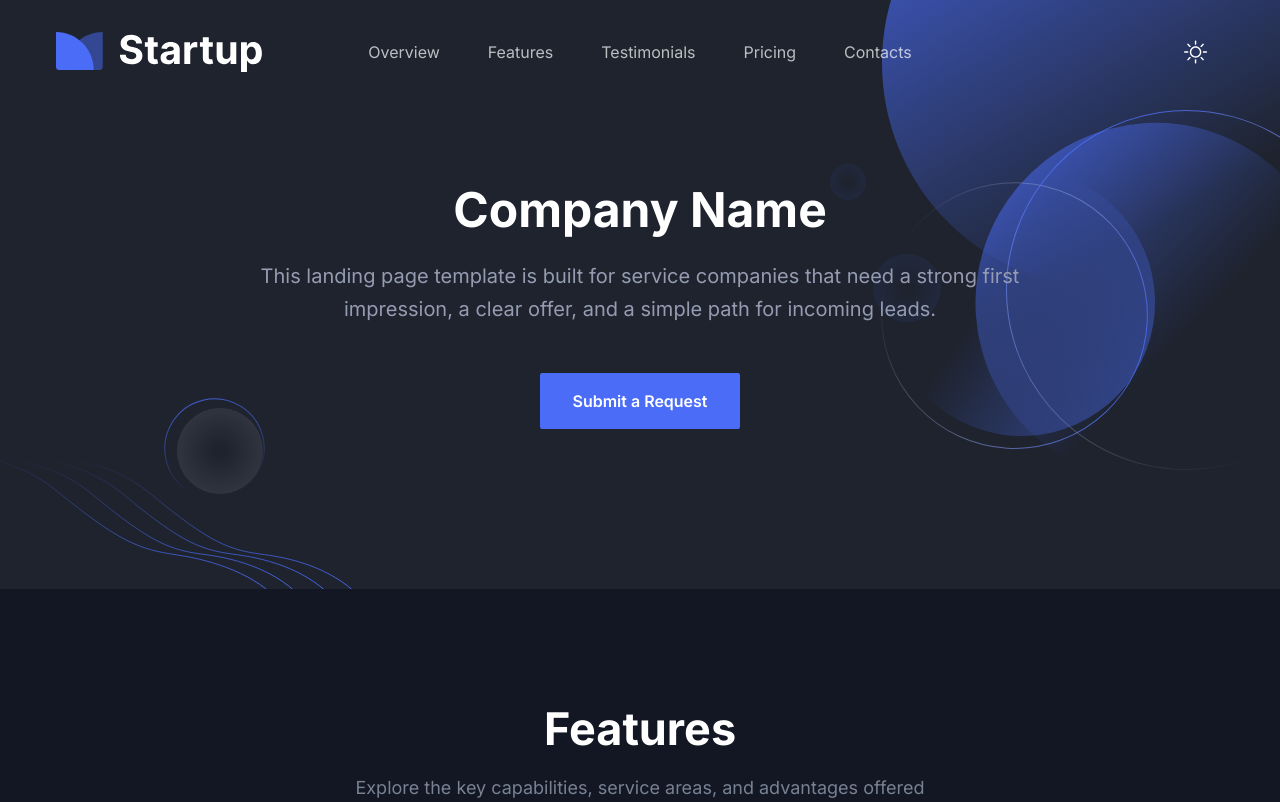
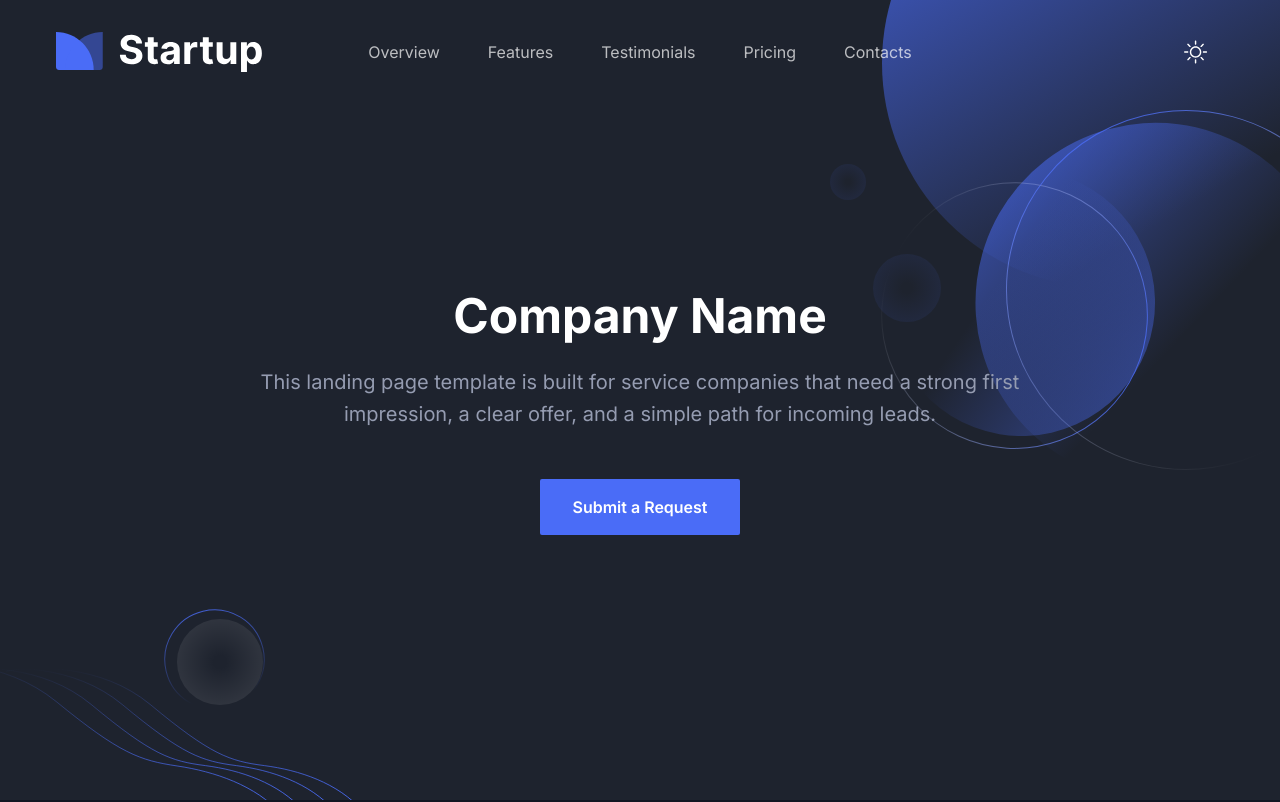
Before and after one commit to d33sf0m33/company-landing, a Next.js app: page / in a window 1280 px wide. Shown: the top 802 px of the page. Built offline with nearby package versions, Linux system fonts and the light colour scheme.

Commit message:
style(Другое): Удаление описания в компоненте Footer и обновление стилей в компоненте Hero

```diff
--- a/src/components/Footer/index.tsx
+++ b/src/components/Footer/index.tsx
@@ -27,9 +27,6 @@
                     height={30}
                   />
                 </Link>
-                <p className="mb-9 text-base leading-relaxed text-body-color dark:text-body-color-dark">
-                  {siteContent.footer.description}
-                </p>
                 <div className="flex items-center">
                   <a
                     href="/"
--- a/src/components/Hero/index.tsx
+++ b/src/components/Hero/index.tsx
@@ -29,9 +29,9 @@
     <>
       <section
         id="home"
-        className="relative z-10 overflow-hidden bg-white pb-16 pt-[120px] dark:bg-gray-dark md:pb-[120px] md:pt-[150px] xl:pb-[160px] xl:pt-[180px] 2xl:pb-[200px] 2xl:pt-[210px]"
+        className="relative z-10 flex min-h-screen items-center overflow-hidden bg-white pb-16 pt-[120px] dark:bg-gray-dark md:pb-[120px] md:pt-[150px] xl:pb-[160px] xl:pt-[180px] 2xl:pb-[200px] 2xl:pt-[210px]"
       >
-        <div className="container">
+        <div className="container w-full">
           <div className="-mx-4 flex flex-wrap">
             <div className="w-full px-4">
               <div className="mx-auto max-w-[800px] text-center">
--- a/src/content/siteContent.ts
+++ b/src/content/siteContent.ts
@@ -114,8 +114,5 @@
       submitLabel: "Send Request",
     },
   },
-  footer: {
-    description:
-      "Use the CMS to replace this text with a short company summary, positioning statement, or service overview.",
-  },
+  footer: {},
 } as const;
```
